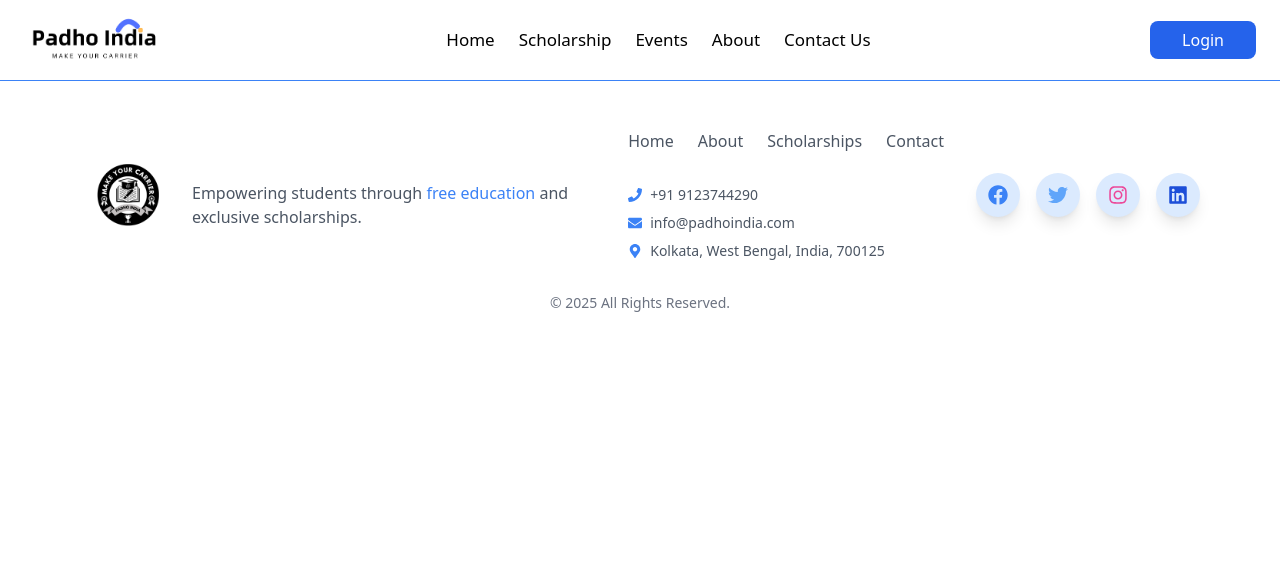
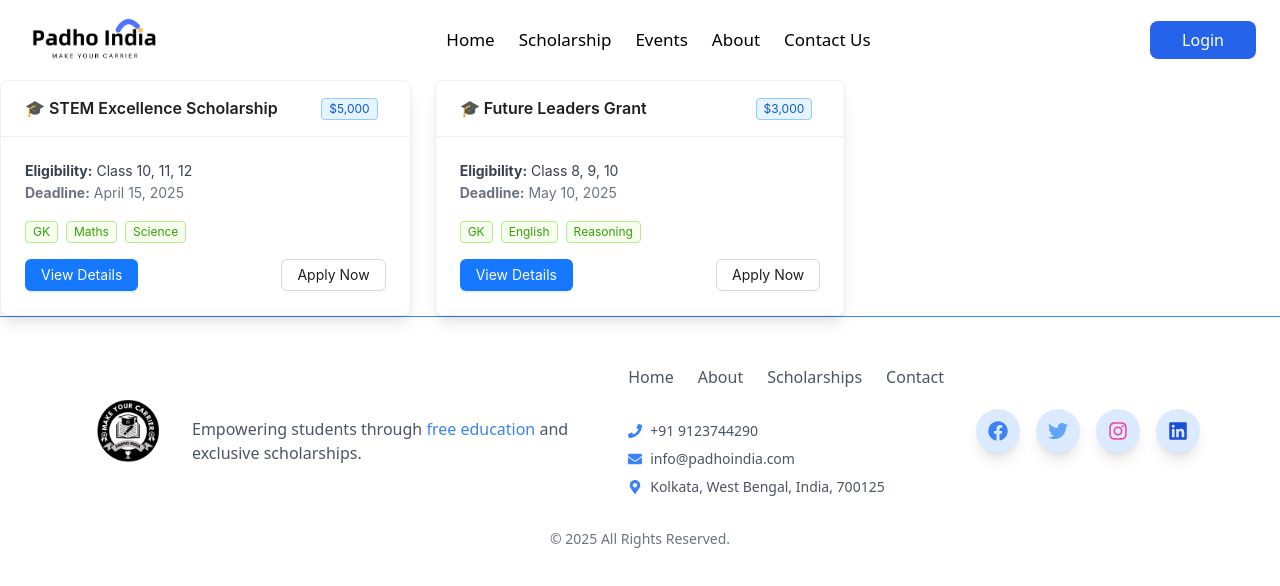
Before and after one commit to Alomj257/PadhoIndia, a React (Vite) app in the folder frontend-padhoindia/: page /scholarship in a window 1280 px wide. Shown: the top 586 px of the page. Built offline with nearby package versions, Linux system fonts and the light colour scheme.

Commit message:
scholarship routing

```diff
--- a/frontend-padhoindia/src/App.jsx
+++ b/frontend-padhoindia/src/App.jsx
@@ -7,6 +7,8 @@ import Navbar from "./components/common/Navbar";
 import Footer from "./components/common/Footer";
 import ProtectedRoute from "./utils/ProtectedRoute";
 import { AuthProvider, AuthContext } from "./context/AuthContext";
+import Scholarship from "./pages/Scholarship";
+import ScholarshipDetails from "./components/common/ScholarshipDetails";
 
 const Home = lazy(() => import("./pages/Home"));
 const Login = lazy(() => import("./components/auth/Login"));
@@ -38,6 +40,10 @@ const AppContent = () => {
           <Route path="/forgot-password" element={<ForgotPassword />} />
           <Route path="/reset-password" element={<ResetPassword />} />
           <Route path="/confirm-otp" element={<ConfirmOtp />} />
+
+          <Route path="/scholarship" element={<Scholarship />} />
+          <Route path="/scholarship/:id" element={<ScholarshipDetails />} />
+
           <Route path="/admin" element={<ProtectedRoute><AdminDashboard /></ProtectedRoute>} />
           <Route path="/dashboard" element={<ProtectedRoute><UserDashboard /></ProtectedRoute>} />
         </Routes>
--- /dev/null
+++ b/frontend-padhoindia/src/pages/Scholarship.jsx
@@ -0,0 +1,12 @@
+import React from 'react'
+import ScholarshipList from '../components/common/ScholarshipList'
+
+const Scholarship = () => {
+  return (
+    <>
+        <ScholarshipList/>
+    </>
+  )
+}
+
+export default Scholarship
```
